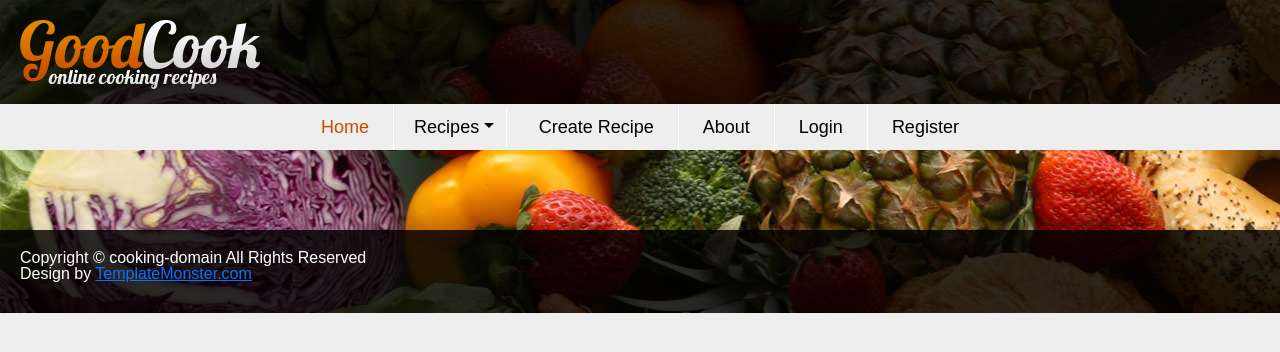
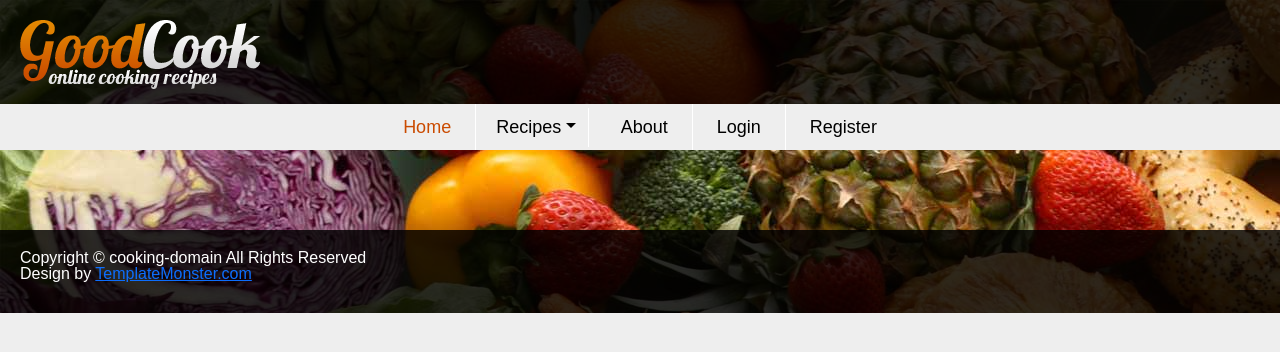
Before and after one commit to nikolai-dimitrov/Cooking-Recipe-App, a React (Vite) app: page / in a window 1280 px wide. Shown: the top 352 px of the page. Built offline with nearby package versions, Linux system fonts and the light colour scheme; a web font is replaced by a local one.

Commit message:
Added nav change when authenticated.

```diff
--- a/src/components/Header/Header.jsx
+++ b/src/components/Header/Header.jsx
@@ -1,7 +1,10 @@
+import { useContext } from "react";
+import { AuthContext } from "../../contexts/AuthContext";
 import Dropdown from "react-bootstrap/Dropdown";
 import styles from "./header.module.css";
 import { Link, NavLink } from "react-router-dom";
 export const Header = () => {
+    const { isAuthenticated } = useContext(AuthContext);
     return (
         <header>
             <div className={styles.header__logo_container}>
@@ -47,6 +50,7 @@
                             </div>
                         </Dropdown.Menu>
                     </Dropdown>
+                    {isAuthenticated && (
                         <li className={styles.nav__item}>
                             <NavLink
                                 to="/recipes/create"
@@ -58,6 +62,8 @@
                                 Create Recipe
                             </NavLink>
                         </li>
+                    )}
+
                     <li className={styles.nav__item}>
                         <NavLink
                             to="/about-us"
@@ -70,34 +76,46 @@
                         </NavLink>
                     </li>
                     {/* If authenticated */}
-                    {/* <li className={styles.nav__item}>
+                    {isAuthenticated && (
+                        <>
+                            {" "}
+                            <li className={styles.nav__item}>
                                 <NavLink
                                     to="/profile"
                                     className={({ isActive }) => {
-                                let x = isActive ? `${styles.active}` : "";
+                                        let x = isActive
+                                            ? `${styles.active}`
+                                            : "";
                                         return `${styles.nav__link} ${x}`;
                                     }}
                                 >
                                     Profile
                                 </NavLink>
-                    </li> */}
-                    {/* <li className={styles.nav__item}>
+                            </li>
+                            <li className={styles.nav__item}>
                                 <NavLink
                                     to="/logout"
                                     className={({ isActive }) => {
-                                let x = isActive ? `${styles.active}` : "";
+                                        let x = isActive
+                                            ? `${styles.active}`
+                                            : "";
                                         return `${styles.nav__link} ${x}`;
                                     }}
                                 >
                                     Logout
                                 </NavLink>
-                    </li> */}
-                    {/* else */}
+                            </li>
+                        </>
+                    )}
+                    {!isAuthenticated && (
+                        <>
                             <li className={styles.nav__item}>
                                 <NavLink
                                     to="/login"
                                     className={({ isActive }) => {
-                                let x = isActive ? `${styles.active}` : "";
+                                        let x = isActive
+                                            ? `${styles.active}`
+                                            : "";
                                         return `${styles.nav__link} ${x}`;
                                     }}
                                 >
@@ -108,13 +126,17 @@
                                 <NavLink
                                     to="/register"
                                     className={({ isActive }) => {
-                                let x = isActive ? `${styles.active}` : "";
+                                        let x = isActive
+                                            ? `${styles.active}`
+                                            : "";
                                         return `${styles.nav__link} ${x}`;
                                     }}
                                 >
                                     Register
                                 </NavLink>
                             </li>
+                        </>
+                    )}
                 </ul>
             </nav>
         </header>
```
Lines whose indentation alone changed are shown as unchanged.
